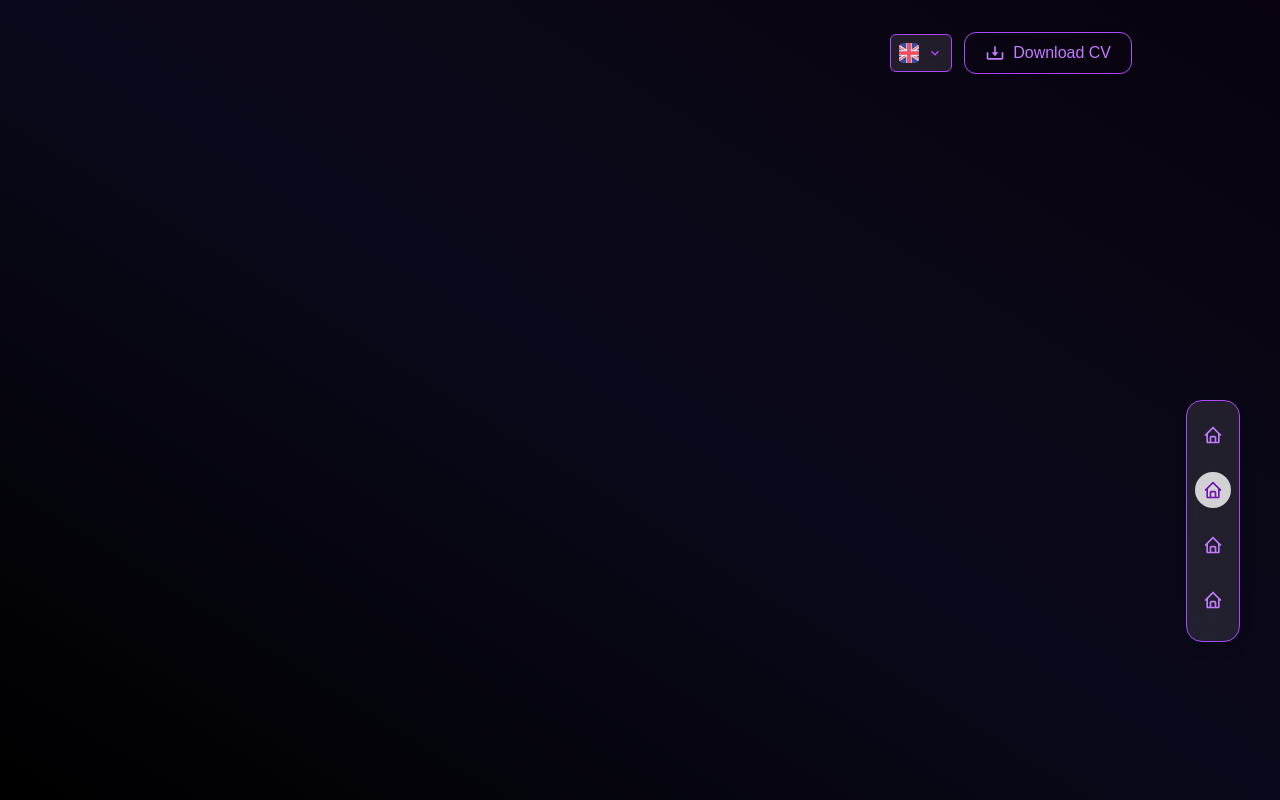
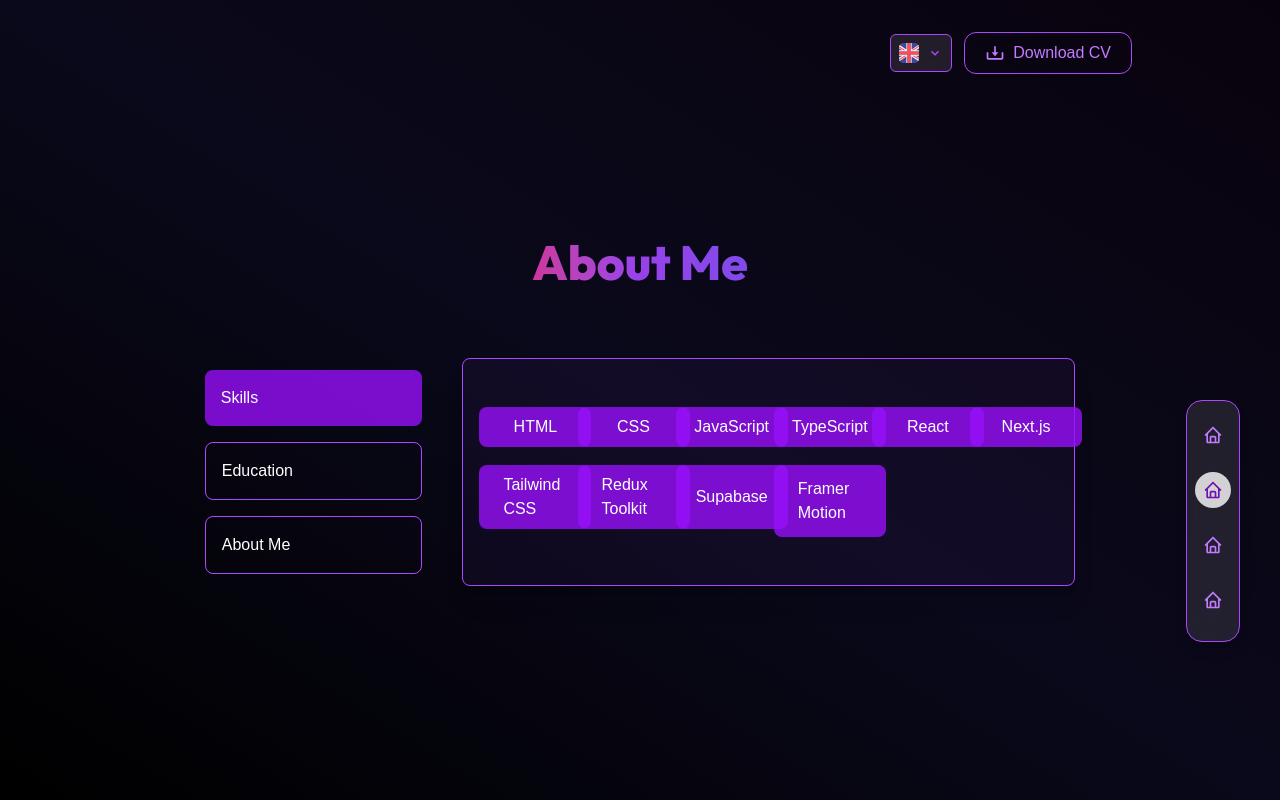
Before and after one commit to mahya-rastegarii/portfolio-website, a Next.js app: page /about in a window 1280 px wide. Built offline with nearby package versions, Linux system fonts and the light colour scheme.

Commit message:
Aboute page Design

```diff
--- a/src/app/about/page.tsx
+++ b/src/app/about/page.tsx
@@ -1,11 +1,96 @@
-// import { PageTransition } from "../../components/transition/PageTransition";
+'use client';
 
-export default function page() {
+import GradientTypographyComponent from '@/components/typography/GradientTypographyComponent';
+import { motion, AnimatePresence } from 'framer-motion';
+import React, {  useState } from 'react';
+
+const tabs = ['Skills', 'Education', 'About Me'] as const;
+
+type TabType = typeof tabs[number];
+
+export default function AboutPage() {
+  const [activeTab, setActiveTab] = useState<TabType>("Skills");
+
+  const content: Record<TabType, React.ReactNode> = {
+    "About Me": (
+      <div className=''>
+        <h2 className="text-2xl font-bold mb-4 text-purple-300">سلام! من محیا هستم 💻</h2>
+        <p className="text-gray-400 leading-relaxed">
+          یک فرانت‌اند دولوپر با انگیزه و مشتاق یادگیری. عاشق React، Next.js و ساخت تجربه‌های کاربری خلاقانه هستم.
+          علاقه‌مند به تکنولوژی، کار تیمی و پروژه‌های واقعی هستم که باعث رشد می‌شن.
+        </p>
+      </div>
+    ),
+    Skills: (
+      <div className="space-y-2 grid grid-cols-3  md:grid-cols-6 gap-2.5">
+        {[
+          'HTML', 'CSS', 'JavaScript', 'TypeScript', 'React', 'Next.js',
+          'Tailwind CSS', 'Redux Toolkit', 'Supabase', 'Framer Motion',
+        ].map((skill, i) => (
+          <motion.div
+            key={i}
+            className="bg-purple-600/80 text-white px-6 py-2 rounded-lg w-28 flex justify-center items-center"
+            initial={{ opacity: 0, x: -20 }}
+            animate={{ opacity: 1, x: 0 }}
+            transition={{ delay: i * 0.05 }}
+          >
+            {skill}
+          </motion.div>
+        ))}
+      </div>
+    ),
+    Education: (
+      <div className=''>
+        <h3 className="text-xl font-semibold text-purple-400 mb-2">کارشناسی نرم‌افزار</h3>
+        <p className="text-gray-400">
+          دانشگاه آزاد - تهران | فارغ‌التحصیل ۱۴۰۲
+        </p>
+        <p className="text-gray-400 mt-4">دوره‌های تخصصی فرانت‌اند | پروژه‌محور و کاربردی</p>
+      </div>
+    ),
+  };
+
   return (
+    <section className=" h-screen px-6 z-40 py-20 md:px-24 w-full bg-black text-white flex flex-col justify-center items-center">
+      <div className=' my-10'>
 
-    <section className=" h-screen text-black flex justify-center items-center">
-        About page
+      <GradientTypographyComponent text='About Me' />
+      </div>
+      <div className=' w-[80%] flex flex-col justify-center items-center md:flex-row gap-10'>
+
+      {/* Left Sidebar - Tabs */}
+      <div className="flex z-50 md:flex-col gap-4 md:w-1/4">
+        {tabs.map((tab) => (
+          <button
+            key={tab}
+            onClick={() => setActiveTab(tab)}
+            className={`text-left  p-4 rounded-lg transition ${
+              activeTab === tab
+                ? 'bg-purple-600/80 text-white'
+                : 'bg-transparent border border-purple-500 text-white hover:bg-purple-600/80'
+            }`}
+          >
+            {tab}
+          </button>
+        ))}
+      </div>
+
+      {/* Right Content */}
+      <div className="flex-1 md:w-3/4 z-50 py-6">
+        <AnimatePresence mode="wait">
+          <motion.div
+            key={activeTab}
+            initial={{ opacity: 0, y: 20 }}
+            animate={{ opacity: 1, y: 0 }}
+            exit={{ opacity: 0, y: -20 }}
+            transition={{ duration: 0.4 }}
+            className="px-4  py-12 border border-purple-500 bg-purple-500/5 rounded-lg shadow-xl"
+          >
+            {content[activeTab]}
+          </motion.div>
+        </AnimatePresence>
+        </div>
+      </div>
     </section>
-
-  )
+  );
 }
```
